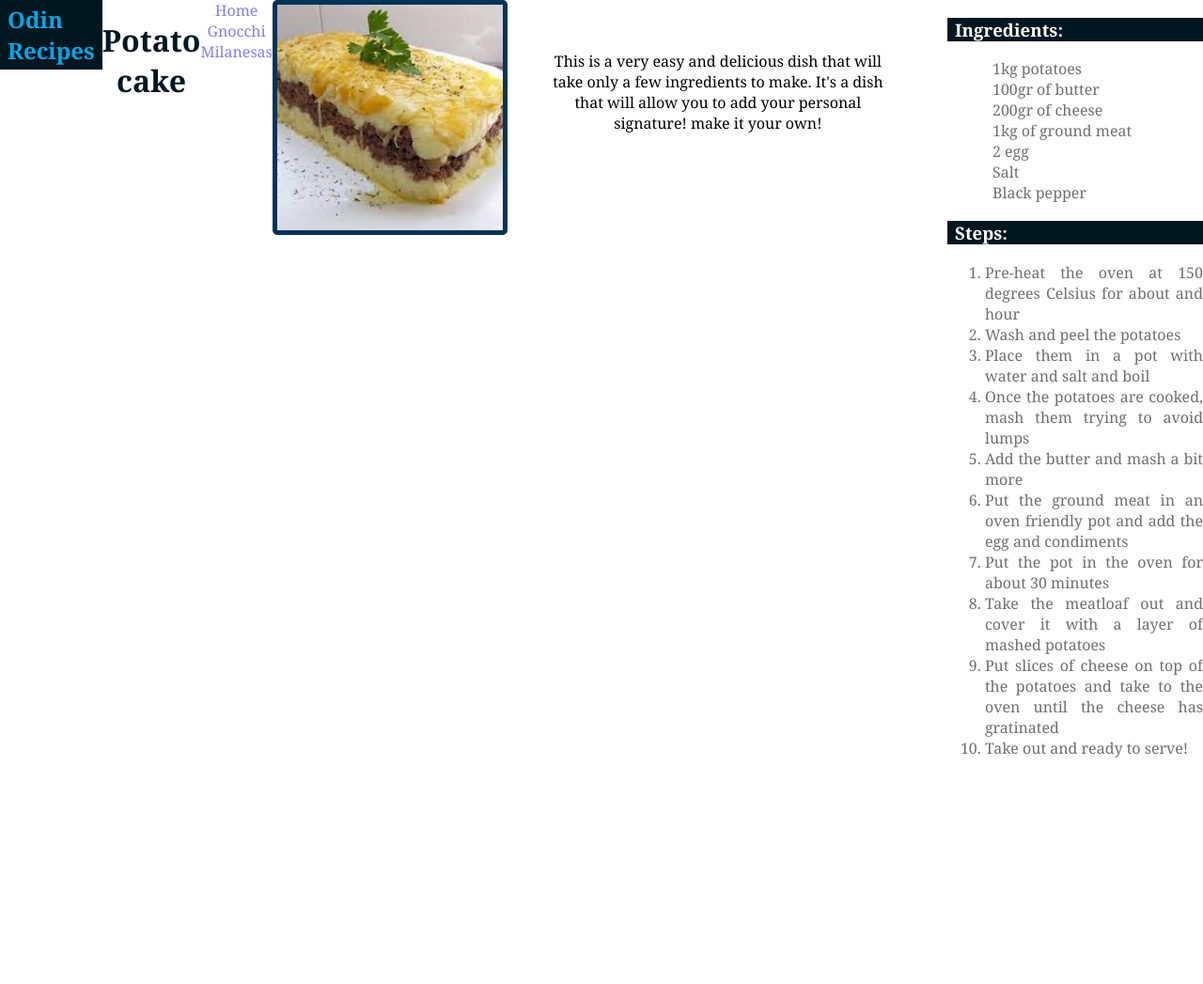
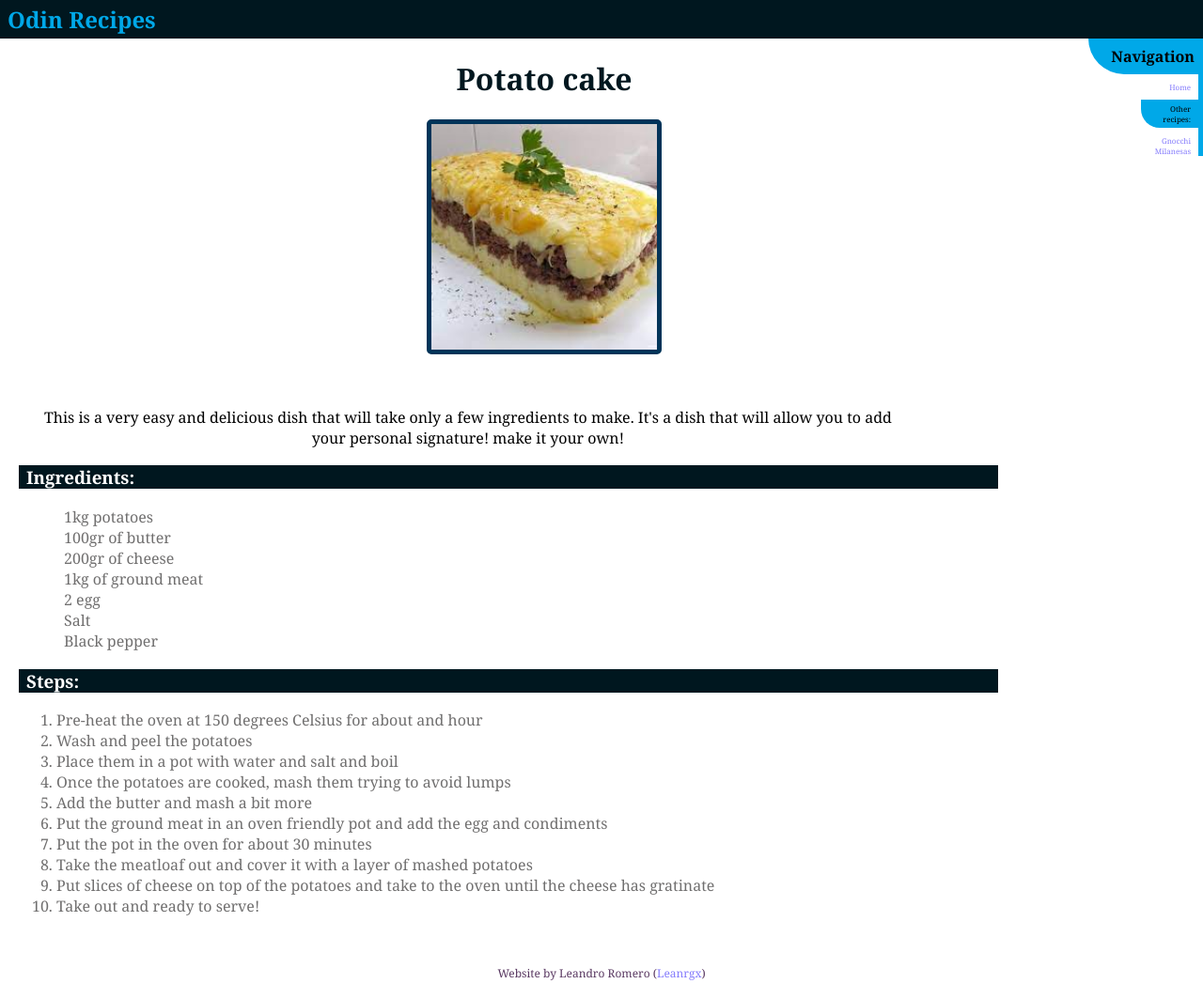
Before and after one commit to Leanrgx/odin-recipes, a plain HTML site: page recipes/meatloaf.html in a window 1280 px wide. Shown: the whole page at 94% size. Before the commit the page ends 847 px from the top, so only its background shows below. Drawn offline with Linux system fonts and the light colour scheme.

Commit message:
Copy CSS style to other recipes

```diff
--- a/recipes/meatloaf.html
+++ b/recipes/meatloaf.html
@@ -6,17 +6,13 @@
         <title>Odin Recipes</title>
     </head>
     <body>
-        <div class="bg">
         <header>
             <h1 class="heading">Odin Recipes</h1>
         </header>
+        <div class="bg">
+            <div>
                 <h1 class="title">Potato cake</h1>
-            <div class="links">
-                <a href="../index.html">Home</a>
-                <a href="../recipes/gnocchi.html">Gnocchi</a>
-                <a href="../recipes/milanesas.html">Milanesas</a><br>
-            </div>
-            <img class="image image-potato-cake" src="../images/meatloaf.jpg" alt="Image of a plate with delicious looking potato cake" width="300px">
+                <img class="image image-potato-cake" src="../images/meatloaf.jpg" alt="Image of a plate with delicious looking potato cake">
                 <p class="description">This is a very easy and delicious dish that will take only a few ingredients to make. It's a dish that will allow you to
                     add your personal signature! make it your own!</p>
                 <div class="list">
@@ -44,10 +40,29 @@
                         <li>Put the ground meat in an oven friendly pot and add the egg and condiments</li>
                         <li>Put the pot in the oven for about 30 minutes </li>
                         <li>Take the meatloaf out and cover it with a layer of mashed potatoes</li>
-                    <li>Put slices of cheese on top of the potatoes and take to the oven until the cheese has gratinated</li>
+                        <li>Put slices of cheese on top of the potatoes and take to the oven until the cheese has gratinate</li>
                         <li>Take out and ready to serve!</li>
                     </ol>
                 </div>
             </div>
+            <div>
+                <aside>
+                    <nav class="links">
+                        <h4 class="asideTitle">Navigation</h4>
+                        <ul>
+                            <li class="recipeLink"><a href="../index.html">Home</a></li>
+                            <p class="asideSubtitle">Other recipes: </p>
+                            <li class="recipeLink"><a href="../recipes/gnocchi.html">Gnocchi</a></li>
+                            <li class="recipeLink"><a href="../recipes/milanesas.html">Milanesas</a></li>
+                        </ul>
+                    </nav>
+                </aside>
+            </div>
+        </div>
+        <div>
+            <footer>
+                <p>Website by Leandro Romero (<a href="https://github.com/Leanrgx">Leanrgx</a>)</p>
+            </footer>
+        </div>
     </body>
 </html>
```
Also changed, not shown: recipes/gnocchi.html (+5 -0 lines), recipes/milanesas.html (+17 -7 lines). Lines whose indentation alone changed are shown as unchanged.
